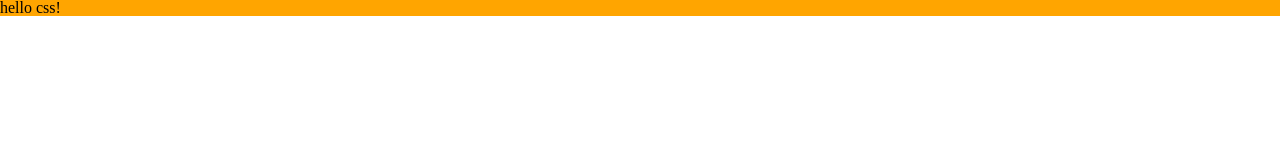
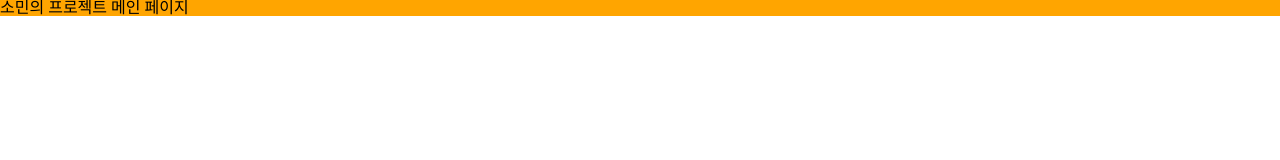
Before and after one commit to somin2352/team-project, a website built with Vite: page index.html in a window 1280 px wide. Built offline with nearby package versions, Linux system fonts and the light colour scheme.

```diff
--- a/index.html
+++ b/index.html
@@ -1,7 +1,7 @@
 <!doctype html>
 <html lang="ko-KR">
   <head>
-    <title>Vite Pure css</title>
+    <title>7조의 바닐라 프로젝트</title>
     <meta charset="UTF-8" />
     <link rel="icon" type="image/svg+xml" href="/vite.svg" />
     <link rel="stylesheet" href="/src/styles/style.css" />
@@ -10,10 +10,6 @@
     <script type="module" src="/main.js"></script>
   </head>
   <body>
-    <div id="app">
-      hello css!
-    </div>
-
-
+    <div id="app">소민의 프로젝트 메인 페이지</div>
   </body>
 </html>
```
